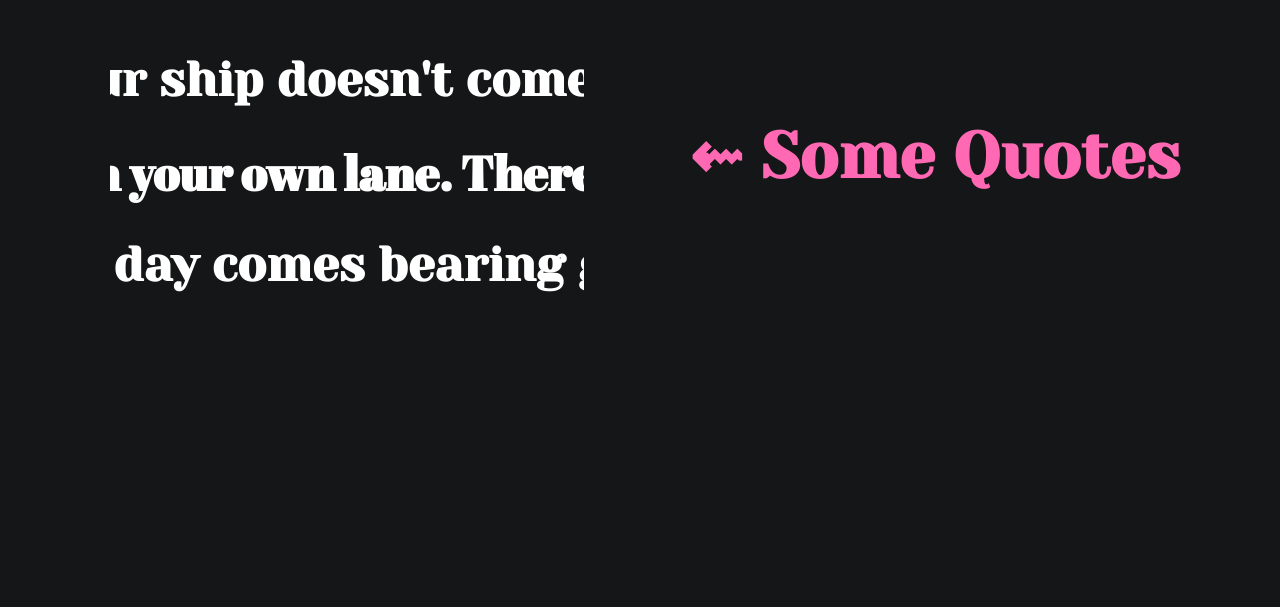
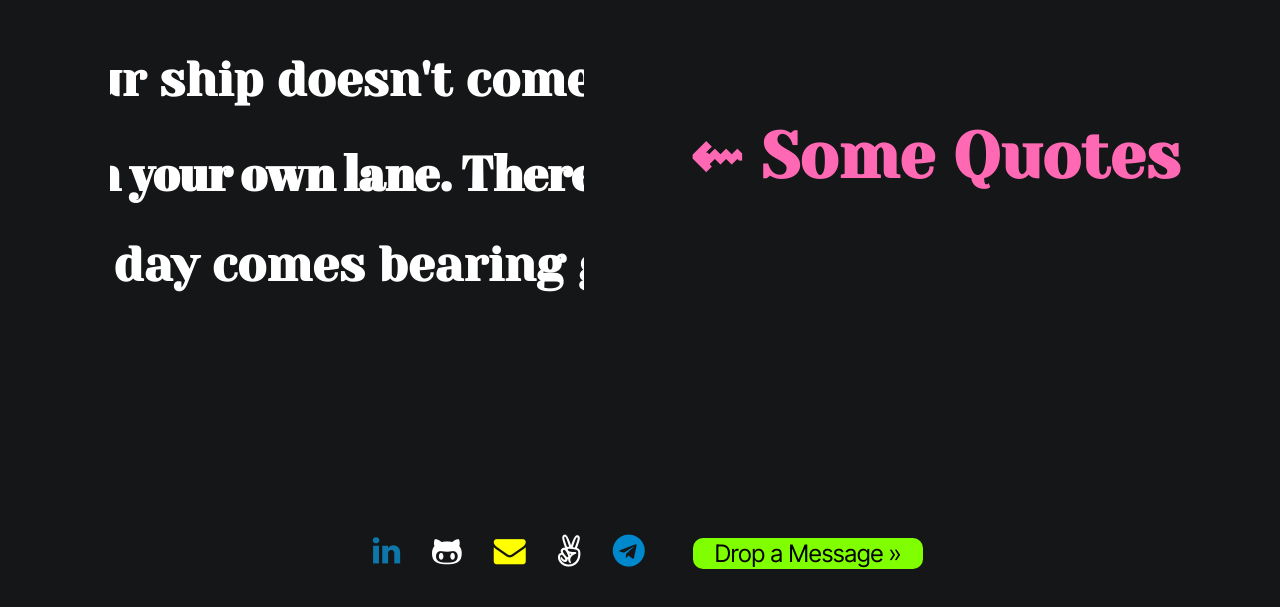
Before and after one commit to yashkc2025/yashkc2025.github.io, a React (Create React App) app: page / in a window 1280 px wide. Shown: the part 1119-1726 px from the top of the page. Before the commit the page ends 1470 px from the top, so only its background shows below. Built offline with nearby package versions, Linux system fonts and the light colour scheme; a web font is replaced by a local one.

Commit message:
added contact form

```diff
--- a/public/index.html
+++ b/public/index.html
@@ -9,6 +9,10 @@
     <link
       href="https://fonts.googleapis.com/css2?family=Comforter+Brush&display=swap"
       rel="stylesheet"
+    />
+    <link
+      rel="stylesheet"
+      href="https://cdnjs.cloudflare.com/ajax/libs/font-awesome/4.7.0/css/font-awesome.min.css"
     />
     <link
       href="https://fonts.googleapis.com/css2?family=Baloo+2:wght@700&display=swap"
--- a/src/App.css
+++ b/src/App.css
@@ -2,7 +2,7 @@
 @import "./components/styles/tools.css";
 @import "./components/styles/quotes.css";
 @import "./components/styles/hero.css";
-
+@import "./components/styles/contact.css";
 .mobile-only {
 
   display: none;
@@ -13,10 +13,3 @@ body {
   background-color: #141617;
   padding: 2rem;
 }
-
-/* .App {
-  height: 100vh;
-  width: 100vw;
-  backdrop-filter: blur(50px);
-
-} */
--- a/src/components/Contact.js
+++ b/src/components/Contact.js
@@ -1,8 +1,15 @@
 export default function Contact() {
     return (
-        <div>
-            <div className="contact">
-
+        <div id="contact" className="contact">
+            <div className="social">
+                <a href="https://www.linkedin.com/in/yashkc2025/" className="fa fa-linkedin "></a>
+                <a href="https://github.com/yashkc2025" className="fa fa-github-alt"></a>
+                <a href="mailto:yashkc2025@gmail.com" className="fa fa-envelope"></a>
+                <a href="https://angel.co/u/yashkc2025" className="fa fa-angellist"></a>
+                <a href="https://t.me/Yashkc2025" className="fa fa-telegram"></a>
+            </div>
+            <div className="contact-form">
+                <button ><a href="mailto:yashkc2025@gmail.com?subject=Hi&body=Hey Yash, Just wanted to say hi ^_^">Drop a Message »</a></button>
             </div>
         </div>
     )
--- a/src/components/Navbar.js
+++ b/src/components/Navbar.js
@@ -13,7 +13,7 @@ export default function Navbar() {
                 </div>
                 <div>
                     <a href="#">Resume</a>
-                    <a href="#">Contact</a>
+                    <a href="#contact">Say Hi  !</a>
                 </div>
             </div>
         </div>
--- /dev/null
+++ b/src/components/styles/contact.css
@@ -0,0 +1,40 @@
+.contact{
+    margin-top:200px;
+    display: block;
+    text-align: center;;
+    /* background-color: aliceblue; */
+    align-items: center;
+}
+
+.contact a{
+    /* color: white; */
+    padding:1rem;
+    font-size: xx-large;
+    text-decoration: none;
+}
+
+.contact a:hover{
+    font-size: 300%;
+}
+
+.contact-form{
+    display: inline;
+    margin-left:2rem;
+}
+
+.contact-form button{
+    /* font-size: calc(xx-large - 2rem); */
+    background-color: chartreuse;
+    border-radius: 10px;
+    border-style: none;
+}
+
+.contact-form a{
+    font-size:x-large;
+    font-family: "Inter Tight";
+    color: black;
+}
+
+.social{
+    display: inline-block;
+}
--- a/src/components/styles/languages.css
+++ b/src/components/styles/languages.css
@@ -25,3 +25,20 @@
 .arduino {
   color: #00b5bb;
 }
+
+.fa-linkedin{
+  color:#0e76a8;
+}
+
+.fa-github-alt, .fa-angellist{
+  color:white
+}
+
+.fa-telegram{
+  color:#0088cc;
+
+}
+
+.fa-envelope{
+  color:yellow;
+}
```
